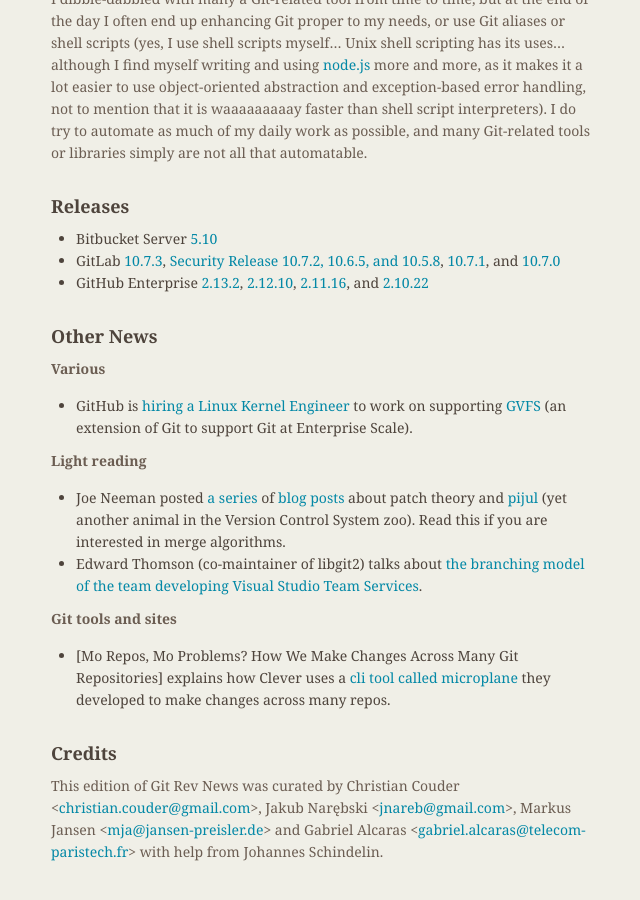
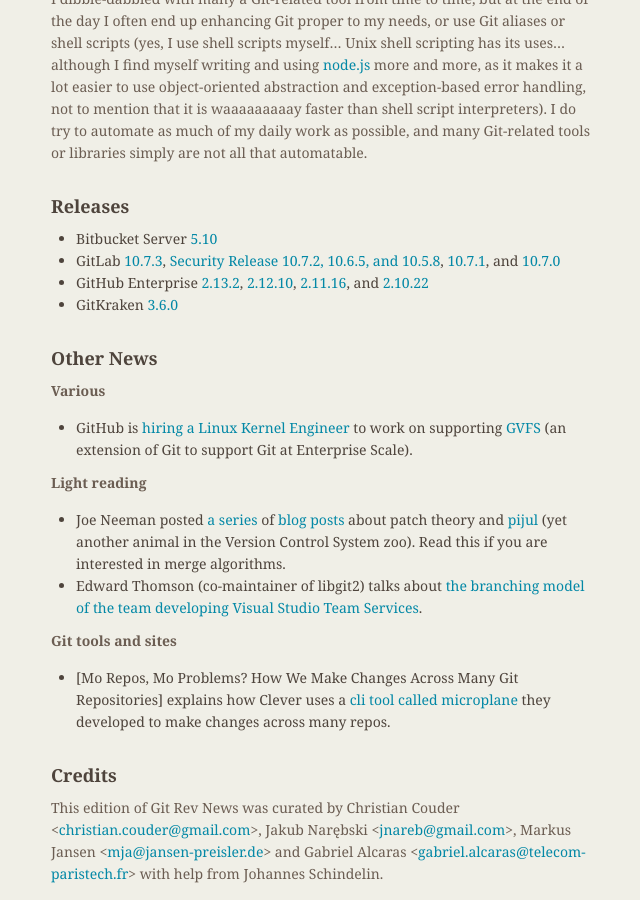
Before and after one commit to git/git.github.io, a Jekyll site: the page built from rev_news/drafts/edition-39.md, in a window 1280 px wide and 900 px high, scrolled down 3421 px. Shown: the whole window, without its empty margins (483-1123 px from the left). Built offline with Jekyll 4.4.1, drawn with Linux system fonts in a browser that asks for light colours; before the commit the page ends 4299 px from its top, so only the background shows below that.

Commit message:
rn-39: add GitKraken 3.6.0 release

```diff
--- a/rev_news/drafts/edition-39.md
+++ b/rev_news/drafts/edition-39.md
@@ -220,6 +220,7 @@
 [2.12.10](https://enterprise.github.com/releases/2.12.10),
 [2.11.16](https://enterprise.github.com/releases/2.11.16), and
 [2.10.22](https://enterprise.github.com/releases/2.10.22)
+* GitKraken [3.6.0](https://support.gitkraken.com/release-notes/current#v3-6-0)
 
 ## Other News
 
```
